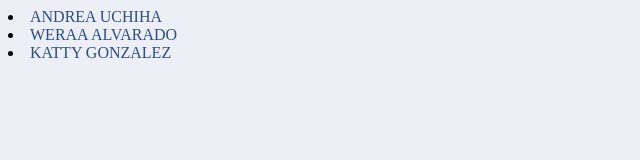
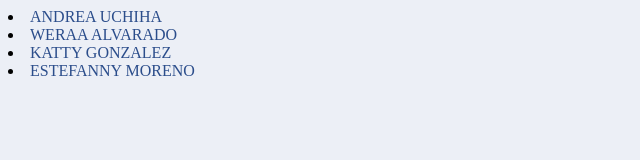
Before and after one commit to Ale-bermea-98/WITHSTYLE, a plain HTML site: page index.html in a window 1280 px wide. Shown: the whole page, without its empty margins (0-640 px from the left). Drawn offline with Linux system fonts and the light colour scheme.

Commit message:
Update index.html

```diff
--- a/index.html
+++ b/index.html
@@ -12,6 +12,7 @@
   <li><a href="./01-andy.html">ANDREA UCHIHA</a></li>
   <li><a href="./01-sofia.html">WERAA ALVARADO</a></li>
     <li><a href="./01-karina.html">KATTY GONZALEZ</a></li>
+    <li><a href="./01-Fanny.html">ESTEFANNY MORENO</a></li>
 
 
 
```
